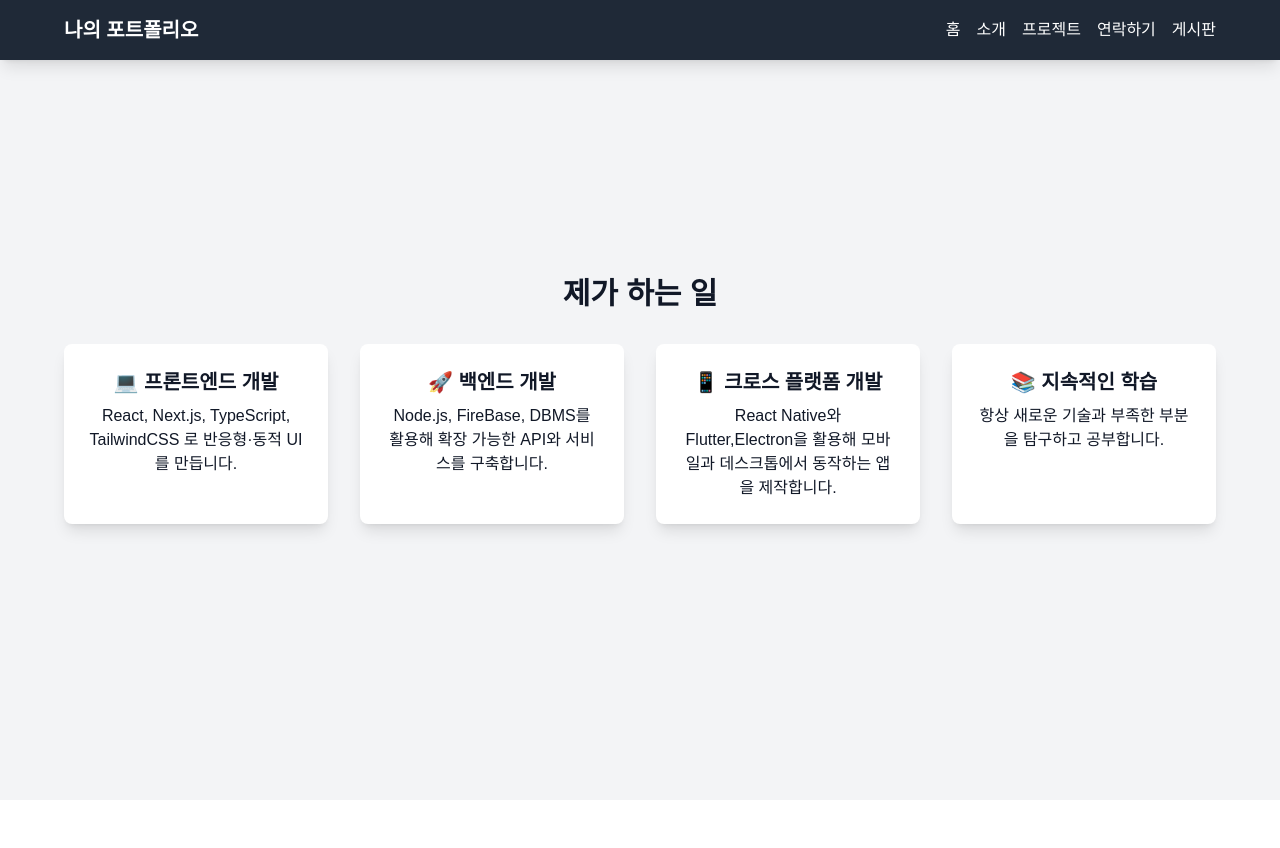
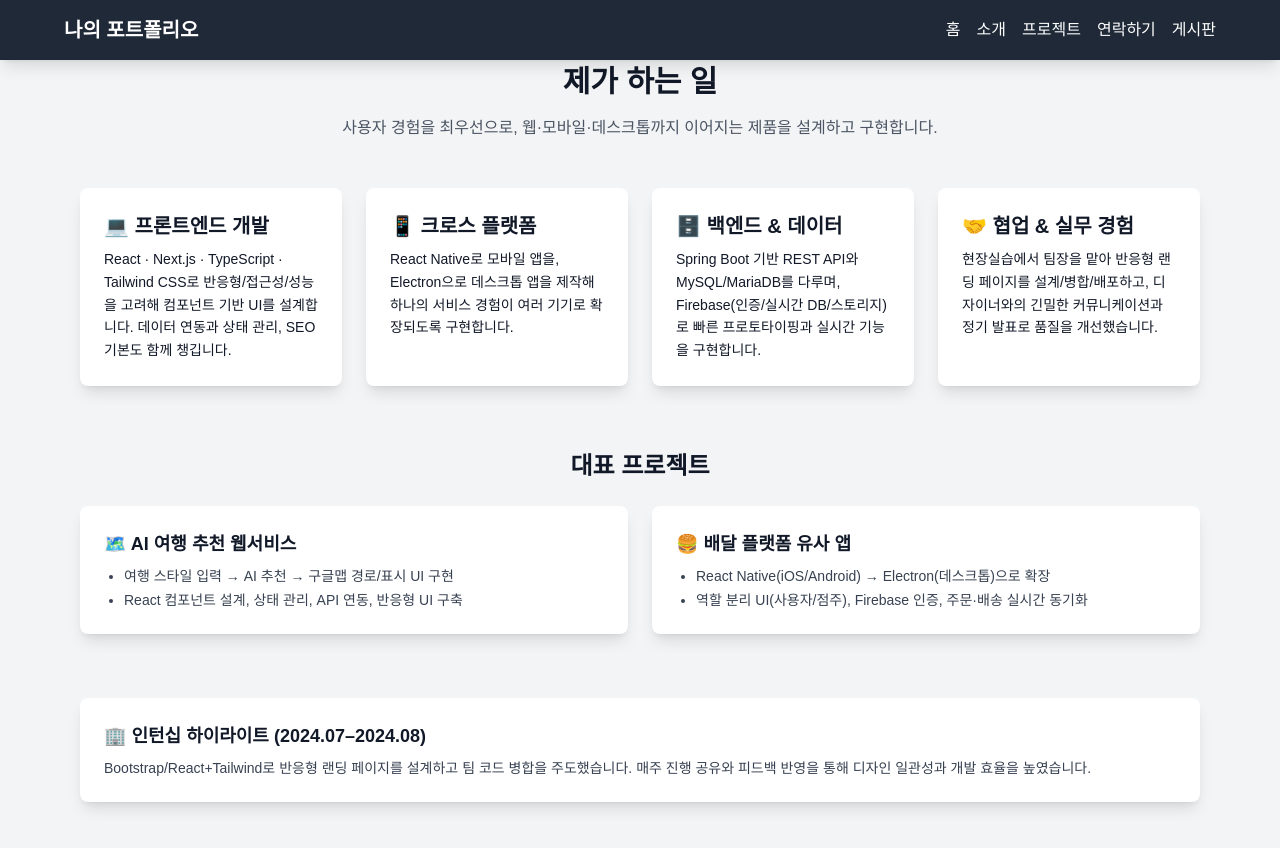
Before and after one commit to aidenjangkkj/my-next-app, a Next.js app: page /about in a window 1280 px wide. Shown: the top 848 px of the page. Before the commit the page ends 800 px from the top, so only its background shows below. Built offline with nearby package versions, Linux system fonts and the light colour scheme.

Commit message:
about 추가

```diff
--- a/pages/about.tsx
+++ b/pages/about.tsx
@@ -8,29 +8,83 @@ const About: FC = () => {
     <div>
       <Head>
         <title>소개 - 나의 포트폴리오</title>
-        <meta name="description" content="저에 대해, 제 기술과 경험에 대해 알아보세요." />
+        <meta
+          name="description"
+          content="웹·모바일·데스크톱 전반을 아우르는 프론트엔드 중심 풀스택 역량을 소개합니다."
+        />
       </Head>
-      <Navigation></Navigation>
+
+      <Navigation />
+
       <section className="py-16 bg-gray-100 text-gray-900 flex flex-col items-center justify-center min-h-screen">
-        <div className="max-w-6xl mx-auto text-center">
-          <h2 className="text-3xl font-bold mb-8">제가 하는 일</h2>
-          <div className="grid grid-cols-1 md:grid-cols-4 gap-8">
+        <div className="max-w-6xl mx-auto w-full px-4">
+          <h2 className="text-3xl font-bold mb-4 text-center">제가 하는 일</h2>
+          <p className="text-center text-gray-600 mb-12">
+            사용자 경험을 최우선으로, 웹·모바일·데스크톱까지 이어지는 제품을 설계하고 구현합니다.
+          </p>
+
+          {/* 핵심 역량 */}
+          <div className="grid grid-cols-1 md:grid-cols-4 gap-6 mb-16">
             <div className="bg-white p-6 rounded-lg shadow-lg hover:shadow-xl transition">
               <h3 className="text-xl font-semibold mb-2">💻 프론트엔드 개발</h3>
-              <p>React, Next.js, TypeScript, TailwindCSS 로 반응형·동적 UI를 만듭니다.</p>
+              <p className="text-sm leading-relaxed">
+                React · Next.js · TypeScript · Tailwind CSS로 반응형/접근성/성능을 고려해
+                컴포넌트 기반 UI를 설계합니다. 데이터 연동과 상태 관리, SEO 기본도 함께 챙깁니다.
+              </p>
             </div>
+
             <div className="bg-white p-6 rounded-lg shadow-lg hover:shadow-xl transition">
-              <h3 className="text-xl font-semibold mb-2">🚀 백엔드 개발</h3>
-              <p>Node.js, FireBase, DBMS를 활용해 확장 가능한 API와 서비스를 구축합니다.</p>
+              <h3 className="text-xl font-semibold mb-2">📱 크로스 플랫폼</h3>
+              <p className="text-sm leading-relaxed">
+                React Native로 모바일 앱을, Electron으로 데스크톱 앱을 제작해
+                하나의 서비스 경험이 여러 기기로 확장되도록 구현합니다.
+              </p>
             </div>
+
             <div className="bg-white p-6 rounded-lg shadow-lg hover:shadow-xl transition">
-              <h3 className="text-xl font-semibold mb-2">📱 크로스 플랫폼 개발</h3>
-              <p>React Native와 Flutter,Electron을 활용해 모바일과 데스크톱에서 동작하는 앱을 제작합니다.</p>
+              <h3 className="text-xl font-semibold mb-2">🗄️ 백엔드 & 데이터</h3>
+              <p className="text-sm leading-relaxed">
+                Spring Boot 기반 REST API와 MySQL/MariaDB를 다루며,
+                Firebase(인증/실시간 DB/스토리지)로 빠른 프로토타이핑과 실시간 기능을 구현합니다.
+              </p>
             </div>
+
             <div className="bg-white p-6 rounded-lg shadow-lg hover:shadow-xl transition">
-              <h3 className="text-xl font-semibold mb-2">📚 지속적인 학습</h3>
-              <p>항상 새로운 기술과 부족한 부분을 탐구하고 공부합니다.</p>
+              <h3 className="text-xl font-semibold mb-2">🤝 협업 & 실무 경험</h3>
+              <p className="text-sm leading-relaxed">
+                현장실습에서 팀장을 맡아 반응형 랜딩 페이지를 설계/병합/배포하고,
+                디자이너와의 긴밀한 커뮤니케이션과 정기 발표로 품질을 개선했습니다.
+              </p>
             </div>
+          </div>
+
+          {/* 대표 프로젝트 */}
+          <h3 className="text-2xl font-bold mb-6 text-center">대표 프로젝트</h3>
+          <div className="grid grid-cols-1 md:grid-cols-2 gap-6">
+            <div className="bg-white p-6 rounded-lg shadow-lg hover:shadow-xl transition">
+              <h4 className="text-lg font-semibold mb-2">🗺️ AI 여행 추천 웹서비스</h4>
+              <ul className="list-disc pl-5 text-sm space-y-1 text-gray-700">
+                <li>여행 스타일 입력 → AI 추천 → 구글맵 경로/표시 UI 구현</li>
+                <li>React 컴포넌트 설계, 상태 관리, API 연동, 반응형 UI 구축</li>
+              </ul>
+            </div>
+
+            <div className="bg-white p-6 rounded-lg shadow-lg hover:shadow-xl transition">
+              <h4 className="text-lg font-semibold mb-2">🍔 배달 플랫폼 유사 앱</h4>
+              <ul className="list-disc pl-5 text-sm space-y-1 text-gray-700">
+                <li>React Native(iOS/Android) → Electron(데스크톱)으로 확장</li>
+                <li>역할 분리 UI(사용자/점주), Firebase 인증, 주문·배송 실시간 동기화</li>
+              </ul>
+            </div>
+          </div>
+
+          {/* 인턴십 하이라이트 */}
+          <div className="mt-16 bg-white p-6 rounded-lg shadow-lg hover:shadow-xl transition">
+            <h4 className="text-lg font-semibold mb-2">🏢 인턴십 하이라이트 (2024.07–2024.08)</h4>
+            <p className="text-sm text-gray-700">
+              Bootstrap/React+Tailwind로 반응형 랜딩 페이지를 설계하고 팀 코드 병합을 주도했습니다.
+              매주 진행 공유와 피드백 반영을 통해 디자인 일관성과 개발 효율을 높였습니다.
+            </p>
           </div>
         </div>
       </section>
```
